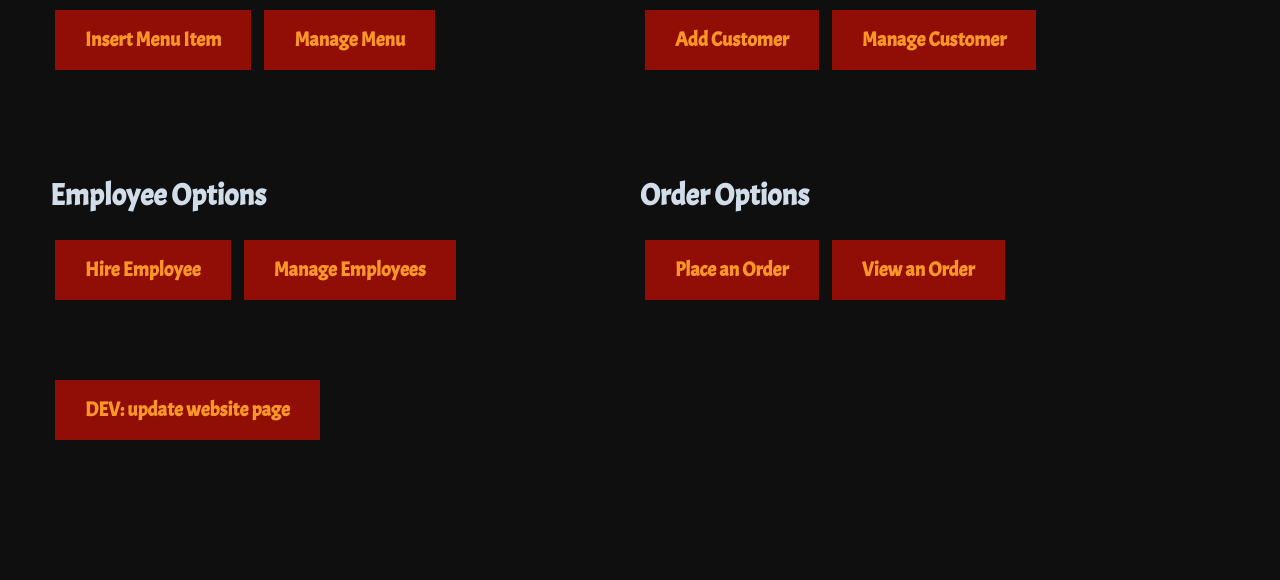
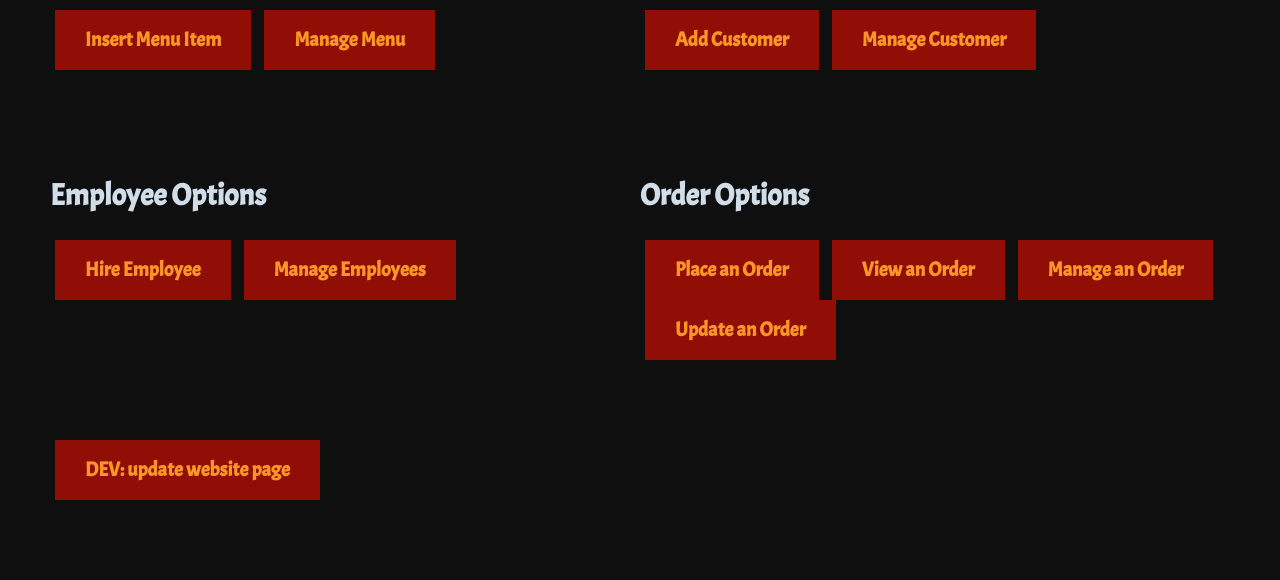
Before and after one commit to Hotrod1220/TydonsPizzeria, a PHP site: page / in a window 1280 px wide. Shown: the part 425-1005 px from the top of the page. Before the commit the page ends 865 px from the top, so only its background shows below. Run offline with PHP 8.4, Linux system fonts and the light colour scheme.

Commit message:
main page links for new pages

```diff
--- a/index.php
+++ b/index.php
@@ -37,6 +37,8 @@
                       <h3>Order Options</h3>
                       <a href="insert_order.php" class="button">Place an Order</a>
                       <a href="view_order.php" class="button">View an Order</a>
+                      <a href="manage_order.php" class="button">Manage an Order</a>
+                      <a href="update_order.php" class="button">Update an Order</a>
                   </div>
                   <div class="text-wrapper">
                       <a href="update_website.php" class="button">DEV: update website page</a>
```
